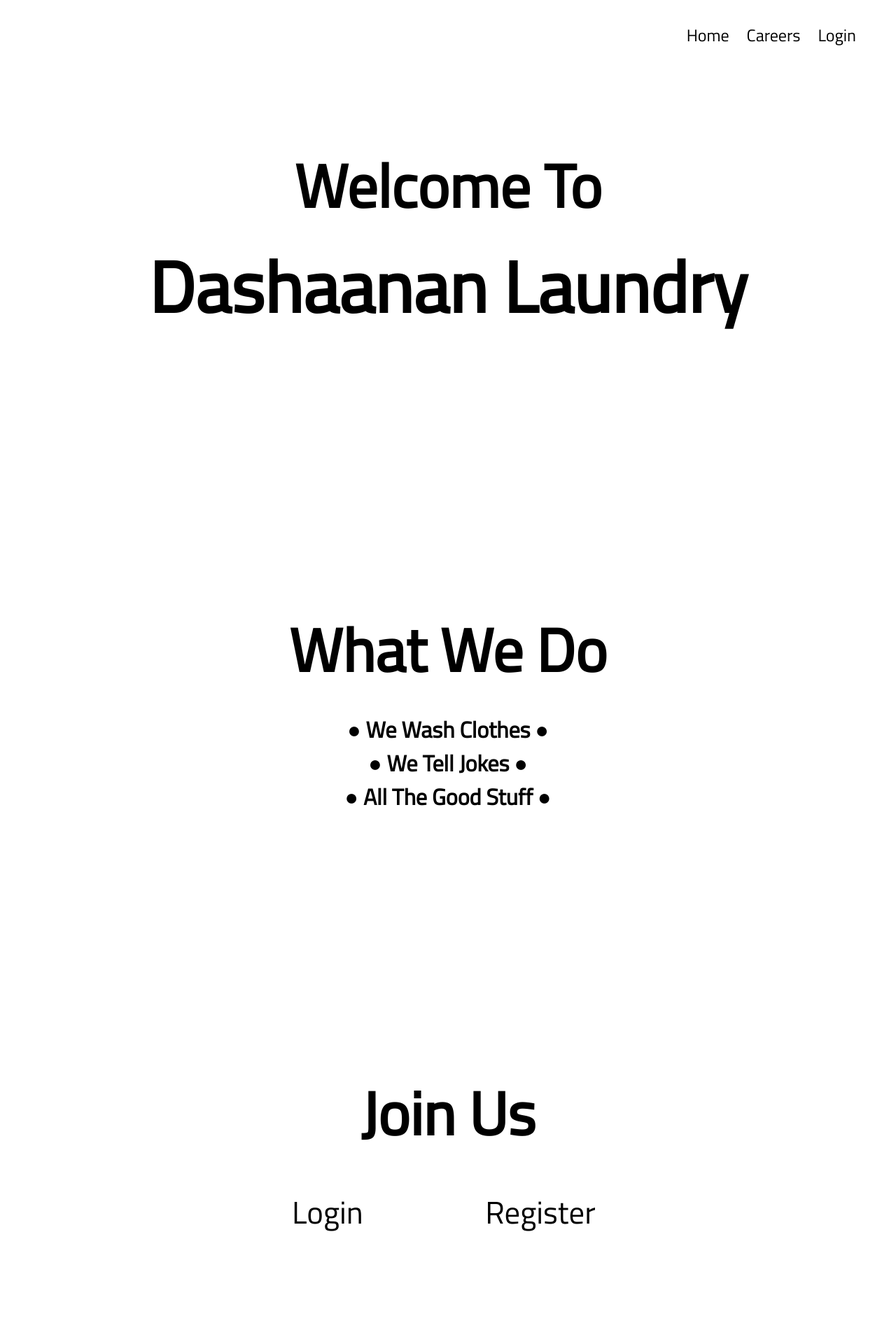
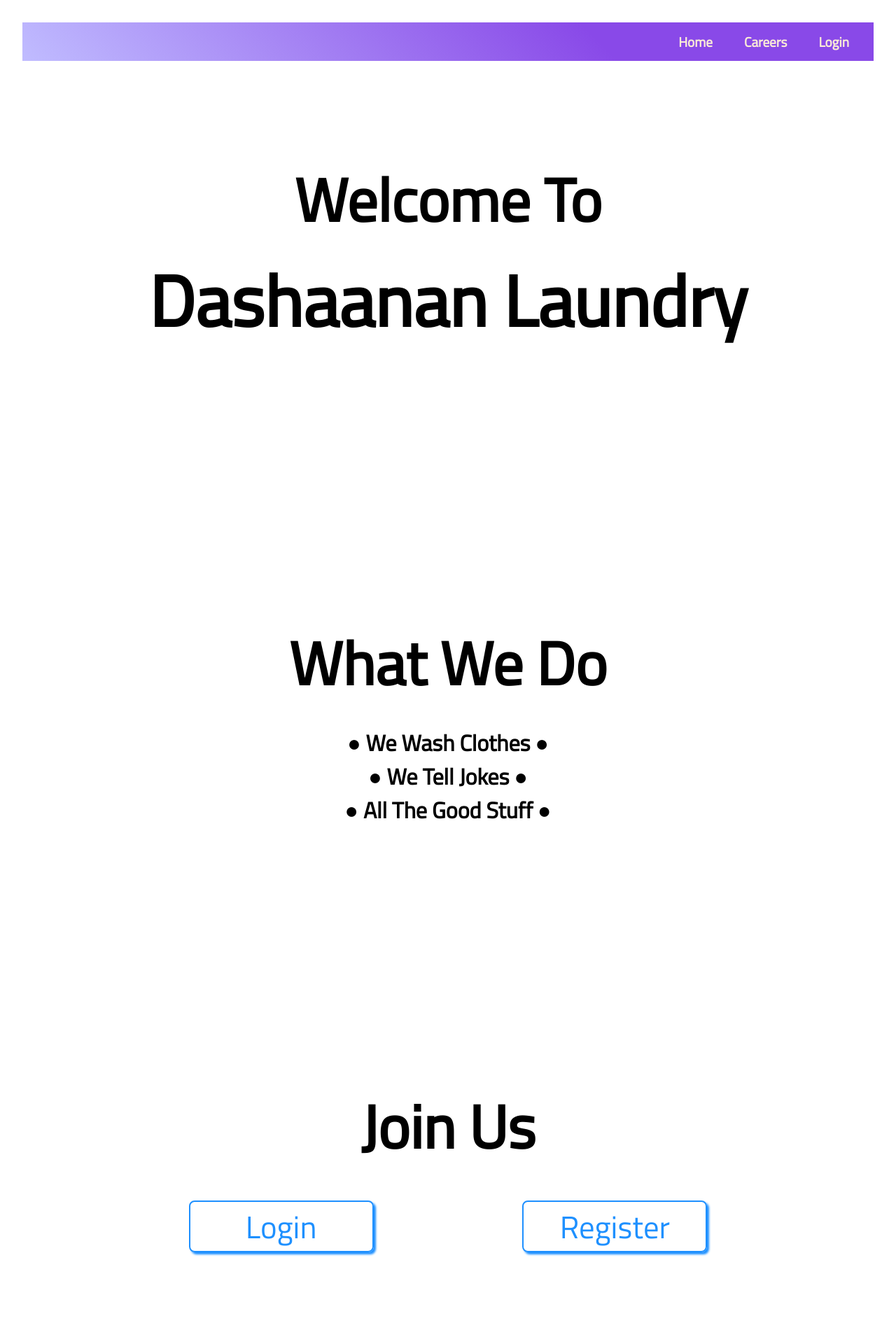
Before and after one commit to iamst316/dashaanan-laundry-ui, a React (Vite) app: page / in a window 1280 px wide. Shown: the top 1920 px of the page at 70% size. Built offline with nearby package versions, Linux system fonts and the light colour scheme.

Commit message:
improving css

```diff
--- a/src/components/Careers.jsx
+++ b/src/components/Careers.jsx
@@ -15,7 +15,7 @@ export default function(){
         });
     },[])
     return (
-        <>
+        <div className="careers">
             <Navbar />
             <div id="careers-main">
                 <h1 id="careers-title">Work with us?</h1>
@@ -29,7 +29,7 @@ export default function(){
                 </div>
 
             </div>
-            {/* <Footer /> */}
-        </>
+            <Footer />
+        </div>
     )
 }
--- a/src/components/JobTemp.jsx
+++ b/src/components/JobTemp.jsx
@@ -2,7 +2,7 @@ import { useState } from 'react';
 import '../css/JobTemp.css'
 import plogo from '../assets/img/money.png'
 
-export default function(props){
+export default function(props) {
     const { title, location, closed, pay, department } = props.job;
     // const [status, isStatus] = useState();
 
--- a/src/components/LandingPage.jsx
+++ b/src/components/LandingPage.jsx
@@ -21,10 +21,14 @@ export default function(){
 
 
         </div>
-        <div id="join-main">
+        <div className="join-main">
             <h1 id="join-title">Join Us</h1>
-            <button onClick={()=>navigate("/login")} id="join-btn">Login</button>
-            <button onClick={()=>navigate("/register")}  id="join-btn">Register</button>
+            <div>
+                <button onClick={()=>navigate("/login")} className="join-btn">Login</button>
+
+                <button onClick={()=>navigate("/register")} className="join-btn">Register</button>
+            </div>
+
         </div>
         <Footer />
     </div>)
--- a/src/components/Navbar.jsx
+++ b/src/components/Navbar.jsx
@@ -1,19 +1,23 @@
 import { useEffect, useState } from 'react';
 import '../css/Navbar.css'
-import {useNavigate} from 'react-router-dom'
+import { useNavigate } from 'react-router-dom'
 
-export default function(){
+export default function() {
     const navigate = useNavigate();
-    const [auth, setAuth] = useState(localStorage.getItem("token"));
+    const [auth, setAuth] = useState(undefined);
+
+    useEffect(() => {
+        setAuth(auth => localStorage.getItem("token"));
+    }, [])
 
     return (<div id='navbar-main'>
-        <div onClick={()=>navigate("/")} id="home-tab">Home</div>
-        <div onClick={()=>navigate("/careers")}  id="career-tab">Careers</div>
-        {auth ?
+        <div onClick={() => navigate("/")} id="home-tab">Home</div>
+        <div onClick={() => navigate("/careers")} id="career-tab">Careers</div>
+        {auth != undefined ?
 
-            <div onClick={()=> navigate("/profile")}>Profile</div> :
+            <div onClick={() => navigate("/profile")}>Profile</div> :
 
-            <div onClick={()=>navigate("/login")}  id="login-tab">Login</div>
+            <div onClick={() => navigate("/login")} id="login-tab">Login</div>
         }
     </div>)
 }
--- a/src/css/Careers.css
+++ b/src/css/Careers.css
@@ -1,16 +1,24 @@
 
+.careers{
+    display: flex;
+    flex-direction: column;
+}
 #careers-main{
-    height: 50vh;
-    padding: 8.2rem;
+    /* height: 50vh; */
+    padding: 4.2rem 6.2rem;
 }
 
 #careers-title{
     text-align: center;
     font-size: 5.4rem;
+    /* border: 2px solid red; */
+    padding: 13rem 0;
+
 }
 
 .job-area{
-    border: 2px dotted purple;
+    margin-top: 3rem;
+    /* border: 2px dotted purple; */
     display: flex;
     flex-flow: column wrap;
 }
@@ -25,4 +33,6 @@
     display: grid;
     grid-template-columns: 1fr 1fr;
     gap: .5rem .5rem;
+    /* border: 2px solid rgb(0, 128, 32); */
+
 }
--- a/src/css/LandingPage.css
+++ b/src/css/LandingPage.css
@@ -19,7 +19,7 @@
 
 } */
 
-#about-us, #join-main{
+#about-us, .join-main{
     /* border: 2px solid red; */
     height: 50vh;
     padding: 8.2rem;
@@ -34,17 +34,30 @@
     text-align: center;
 }
 
-#join-btn{
+
+.join-main{
+    /* border: 2px solid red; */
+}
+.join-main div{
+    /* border: 2px solid dodgerblue; */
+    display: flex;
+    flex-flow: row wrap;
+    justify-content: space-around;
+}
+.join-btn{
     width: 16.5rem;
     height: auto;
     font-size: 2.8rem;
     text-align: center;
-    margin-right: 2.5rem;
-    /*position: relative;*/
-    left: 17rem;
-    top: 4rem;
+    color: dodgerblue;
+    border: 2px solid dodgerblue;
+    border-radius: .5rem;
+    box-shadow: 3px 3px 3px dodgerblue;
+    transition: all .35s ease-in-out;
 }
 
-#join-btn:hover{
-
+.join-btn:hover{
+    border: 2px solid rgb(218, 57, 218);
+    color: rgb(218, 57, 218);
+    box-shadow: -3px 3px 3px rgb(218, 57, 218);
 }
--- a/src/css/Navbar.css
+++ b/src/css/Navbar.css
@@ -1,11 +1,24 @@
 #navbar-main{
     display: flex;
+    padding: .5rem 0;
     align-items: flex-end;
     justify-content: flex-end;
+    background: linear-gradient(45deg, rgba(192,188,255,1) 0%, rgba(137,73,232,1) 67%);
+
 }
 
 #navbar-main *{
     margin-right: 25px;
-    font-size: 1.5rem;
+    font-size: 1.2rem;
     cursor: pointer;
+    color: antiquewhite;
+    font-weight: 700;
+    padding: .2rem .5rem;
+    border: 2px solid #ffffff00;
+    transition: all .3s ease-in-out;
 }
+
+#navbar-main *:hover{
+    border: 2px solid antiquewhite;
+    border-radius: .5rem;
+}
```
